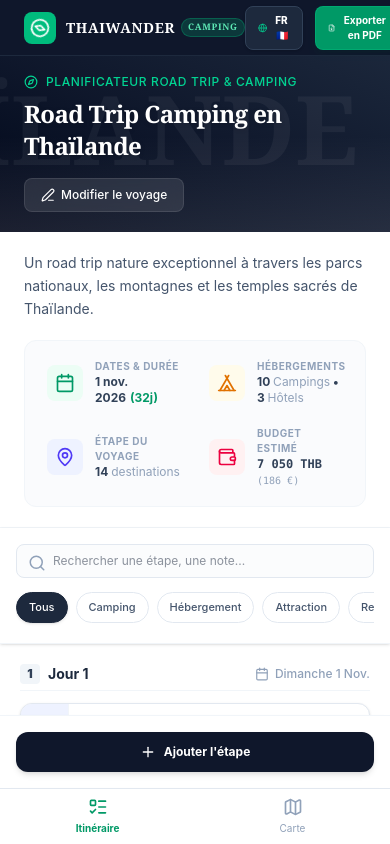
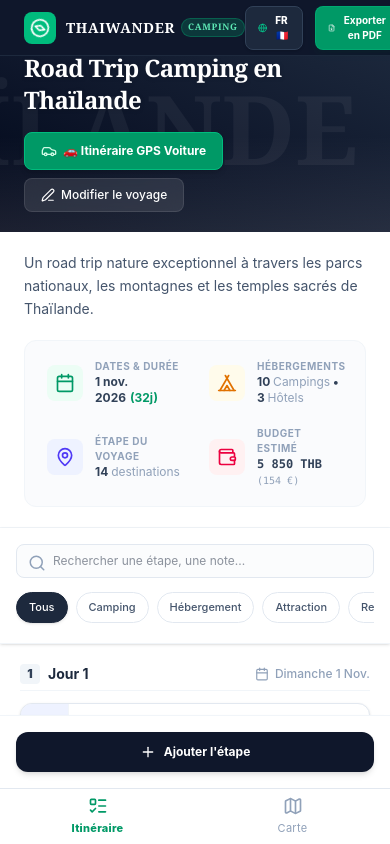
Before and after one commit to ericsotoca/ThaiWander, a React (Vite) app: page / in a window 390 px wide. Built offline with nearby package versions, Linux system fonts and the light colour scheme.

Commit message:
feat: update itinerary and add navigation features
- Update initial itinerary with new starting point in Samut Sakhon
- Implement Google Maps directions link in TripHeader
- Add bilingual support for UI elements and GPS navigation links
- Optimize mobile navigation styling and TypeScript dependency

```diff
--- a/package.json
+++ b/package.json
@@ -32,6 +32,6 @@
     "esbuild": "^0.25.0",
     "tailwindcss": "^4.3.3",
     "tsx": "^4.21.0",
-    "typescript": "^7.0.2"
+    "typescript": "^5.3.3"
   }
 }
--- a/src/App.tsx
+++ b/src/App.tsx
@@ -331,24 +331,24 @@ export default function App() {
           </div>
 
           {/* Bottom Navigation bar for mobile viewports */}
-          <nav className="absolute bottom-0 left-0 right-0 h-14 bg-white border-t border-slate-200 shadow-lg z-30 flex items-stretch">
+          <nav className="fixed bottom-0 left-0 right-0 h-14 bg-white border-t border-slate-200 shadow-xl z-50 flex items-stretch">
             <button
               onClick={() => setMobileTab('list')}
               className={`flex-1 flex flex-col items-center justify-center gap-1 cursor-pointer transition-colors ${
-                mobileTab === 'list' ? 'text-emerald-600 font-bold' : 'text-slate-400 hover:text-slate-600'
+                mobileTab === 'list' ? 'text-emerald-600 font-extrabold' : 'text-slate-400 hover:text-slate-600'
               }`}
             >
               <ListTodo className="w-5 h-5" />
-              <span className="text-[10px]">Itinéraire</span>
+              <span className="text-[11px] tracking-wide">{lang === 'fr' ? 'Itinéraire' : 'แผนการเดินทาง'}</span>
             </button>
             <button
               onClick={() => setMobileTab('map')}
               className={`flex-1 flex flex-col items-center justify-center gap-1 cursor-pointer transition-colors ${
-                mobileTab === 'map' ? 'text-emerald-600 font-bold' : 'text-slate-400 hover:text-slate-600'
+                mobileTab === 'map' ? 'text-emerald-600 font-extrabold' : 'text-slate-400 hover:text-slate-600'
               }`}
             >
               <Map className="w-5 h-5" />
-              <span className="text-[10px]">Carte</span>
+              <span className="text-[11px] tracking-wide">{lang === 'fr' ? 'Carte' : 'แผนที่'}</span>
             </button>
           </nav>
         </div>
--- a/src/components/ItineraryList.tsx
+++ b/src/components/ItineraryList.tsx
@@ -3,7 +3,7 @@ import { ItineraryItem, CategoryType } from '../types';
 import {
   MapPin, Tent, Bed, Compass, Utensils,
   Trash2, ArrowUp, ArrowDown, Search, Plus,
-  ChevronRight, Calendar, Info, Sparkles, Clock, Coins, Check, X
+  ChevronRight, Calendar, Info, Sparkles, Clock, Coins, Check, X, Car
 } from 'lucide-react';
 import { DEFAULT_ITINERARY } from '../initialData';
 import { THAI_TRANSLATIONS, UI_TRANSLATIONS } from '../translations';
@@ -537,6 +537,19 @@ export default function ItineraryList({
                                   {displayItem.maxInfo}
                                 </div>
                               )}
+
+                              {item.lat && item.lng && (
+                                <a
+                                  href={`https://www.google.com/maps/search/?api=1&query=${item.lat},${item.lng}`}
+                                  target="_blank"
+                                  rel="noreferrer"
+                                  className="w-full py-2.5 bg-slate-800 hover:bg-slate-950 text-white rounded-lg font-extrabold text-[11px] flex items-center justify-center gap-1.5 transition-colors shadow-sm cursor-pointer mt-1.5"
+                                  onClick={e => e.stopPropagation()}
+                                >
+                                  <Car className="w-3.5 h-3.5 text-emerald-300" />
+                                  <span>{lang === 'fr' ? "🚗 Lancer l'itinéraire GPS" : "🚗 เริ่มนำทางด้วย GPS"}</span>
+                                </a>
+                              )}
                             </div>
                           )}
                         </div>
--- a/src/components/TravelMap.tsx
+++ b/src/components/TravelMap.tsx
@@ -75,6 +75,7 @@ export default function TravelMap({
   const mapRef = useRef<L.Map | null>(null);
   const markersRef = useRef<Record<string, L.Marker>>({});
   const polylineRef = useRef<L.Polyline | null>(null);
+  const polylineBgRef = useRef<L.Polyline | null>(null);
 
   // Translate single item for map popups
   const getTranslatedItem = (item: ItineraryItem) => {
@@ -154,10 +155,14 @@ export default function TravelMap({
     });
     markersRef.current = {};
 
-    // Clear existing polyline
+     // Clear existing polylines
     if (polylineRef.current) {
       polylineRef.current.remove();
       polylineRef.current = null;
+    }
+    if (polylineBgRef.current) {
+      polylineBgRef.current.remove();
+      polylineBgRef.current = null;
     }
 
     if (items.length === 0) return;
@@ -217,6 +222,7 @@ export default function TravelMap({
       const dayLabel = lang === 'fr' ? `Jour ${item.day}` : `วันที่ ${item.day}`;
       const expertLabel = lang === 'fr' ? "💡 CONSEIL D'EXPERT" : "💡 คำแนะนำพิเศษ";
       const descLabel = lang === 'fr' ? "ℹ️ DESCRIPTION" : "ℹ️ ข้อมูลสถานที่";
+      const gpsLabel = lang === 'fr' ? "🚗 GPS (Ouvrir dans Google Maps)" : "🚗 นำทาง (เปิด Google Maps)";
 
       // Bind a nice popup with photos, advice, and detailed info
       const popupContent = `
@@ -258,6 +264,18 @@ export default function TravelMap({
                 <p class="m-0 text-[10px] leading-snug text-slate-600">${displayItem.maxInfo}</p>
               </div>
             ` : ''}
+
+            <div class="mt-2.5 pt-2 border-t border-slate-100">
+              <a
+                href="https://www.google.com/maps/search/?api=1&query=${item.lat},${item.lng}"
+                target="_blank"
+                rel="noreferrer"
+                class="flex items-center justify-center gap-1.5 text-center bg-slate-800 hover:bg-slate-900 text-white text-[10px] font-extrabold py-1.5 px-2.5 rounded-lg transition-all"
+                style="display: flex; text-decoration: none;"
+              >
+                <span>${gpsLabel}</span>
+              </a>
+            </div>
           </div>
         </div>
       `;
@@ -267,12 +285,22 @@ export default function TravelMap({
       latLngs.push([item.lat, item.lng]);
     });
 
-    // Draw route connecting points in sequence
+    // Draw route connecting points in sequence with dual layer driving aesthetic
     if (latLngs.length > 1) {
+      // 1. Solid background road path
+      polylineBgRef.current = L.polyline(latLngs, {
+        color: '#059669', // Emerald 600
+        weight: 6,
+        opacity: 0.45,
+        lineCap: 'round',
+        lineJoin: 'round'
+      }).addTo(map);
+
+      // 2. Dashed inner GPS styling
       polylineRef.current = L.polyline(latLngs, {
         color: '#1e293b', // Slate 800
-        weight: 3.5,
-        opacity: 0.65,
+        weight: 2.5,
+        opacity: 0.85,
         dashArray: '8, 8',
         lineCap: 'round',
         lineJoin: 'round'
--- a/src/components/TripHeader.tsx
+++ b/src/components/TripHeader.tsx
@@ -1,6 +1,6 @@
 import { useState } from 'react';
 import { TripSettings, ItineraryItem } from '../types';
-import { Calendar, Edit3, Save, MapPin, Compass, Wallet, Tent } from 'lucide-react';
+import { Calendar, Edit3, Save, MapPin, Compass, Wallet, Tent, Car } from 'lucide-react';
 
 interface TripHeaderProps {
   settings: TripSettings;
@@ -22,6 +22,24 @@ export default function TripHeader({ settings, items, onUpdateSettings, lang = '
       startDate
     });
     setIsEditing(false);
+  };
+
+  // Generate turn-by-turn driving Google Maps route linking all steps in sequence
+  const getGoogleMapsDirectionsLink = () => {
+    if (items.length === 0) return '#';
+    const sortedItems = [...items].sort((a, b) => a.day - b.day);
+    const validItems = sortedItems.filter(item => item.lat && item.lng);
+    if (validItems.length === 0) return '#';
+
+    const origin = `${validItems[0].lat},${validItems[0].lng}`;
+    const destination = `${validItems[validItems.length - 1].lat},${validItems[validItems.length - 1].lng}`;
+
+    if (validItems.length <= 2) {
+      return `https://www.google.com/maps/dir/?api=1&origin=${origin}&destination=${destination}&travelmode=driving`;
+    }
+
+    const waypoints = validItems.slice(1, -1).map(item => `${item.lat},${item.lng}`).join('|');
+    return `https://www.google.com/maps/dir/?api=1&origin=${origin}&destination=${destination}&waypoints=${encodeURIComponent(waypoints)}&travelmode=driving`;
   };
 
   // Compute statistics
@@ -74,11 +92,23 @@ export default function TripHeader({ settings, items, onUpdateSettings, lang = '
             )}
           </div>
 
-          <div className="flex gap-2">
+          <div className="flex flex-wrap gap-2">
+            {!isEditing && items.length > 0 && (
+              <a
+                href={getGoogleMapsDirectionsLink()}
+                target="_blank"
+                rel="noreferrer"
+                className="bg-emerald-600 hover:bg-emerald-700 text-white font-bold text-xs px-4 py-2.5 rounded-lg flex items-center gap-1.5 shadow-md hover:shadow-lg transition-all border border-emerald-500 cursor-pointer text-center whitespace-nowrap"
+              >
+                <Car className="w-4 h-4 text-emerald-100" />
+                <span>{lang === 'fr' ? "🚗 Itinéraire GPS Voiture" : "🚗 นำทาง GPS ขับรถ"}</span>
+              </a>
+            )}
+
             {isEditing ? (
               <button
                 onClick={handleSave}
-                className="bg-emerald-500 hover:bg-emerald-600 text-white font-semibold text-xs px-4 py-2 rounded-lg flex items-center gap-1.5 shadow-md cursor-pointer transition-colors"
+                className="bg-slate-800 hover:bg-slate-900 text-white font-semibold text-xs px-4 py-2 rounded-lg flex items-center gap-1.5 shadow-md cursor-pointer transition-colors"
               >
                 <Save className="w-3.5 h-3.5" />
                 <span>{lang === 'fr' ? "Enregistrer" : "บันทึก"}</span>
--- a/src/initialData.ts
+++ b/src/initialData.ts
@@ -8,6 +8,7 @@ export const DEFAULT_TRIP_SETTINGS: TripSettings = {
 
 // Precise coordinates for all default places in Thailand
 export const PLACE_COORDINATES: Record<string, { lat: number; lng: number }> = {
+  "123/99 Sarintara 1 Village, Samut Sakhon": { lat: 13.5266, lng: 100.3161 },
   "Bangkok": { lat: 13.7563, lng: 100.5018 },
   "Wat Sangkat Rattanakhiri Uthai Thani": { lat: 15.3857, lng: 100.0232 },
   "Mae Wong National Park": { lat: 16.0384, lng: 99.1171 },
@@ -26,17 +27,17 @@ export const PLACE_COORDINATES: Record<string, { lat: number; lng: number }> = {
 export const DEFAULT_ITINERARY: ItineraryItem[] = [
   {
     id: "item-1",
-    placeName: "Bangkok",
+    placeName: "123/99 Sarintara 1 Village, Samut Sakhon",
     day: 1,
     category: "Lodging",
-    notes: "Départ du road trip - Achat gaz Decathlon",
-    lat: 13.7563,
-    lng: 100.5018,
+    notes: "Logement chez l'habitant (Gratuit) - Départ du road trip",
+    lat: 13.5266,
+    lng: 100.3161,
     duration: "1 nuit",
-    budget: 1200,
-    imageUrl: "https://images.unsplash.com/photo-1508009603885-50cf7c579365?auto=format&fit=crop&w=600&q=80",
-    detailedTips: "Achetez impérativement vos cartouches de gaz à vis (230g ou 450g) chez Decathlon Rama IV avant de quitter Bangkok. Prévoyez suffisamment d'espèces (bahts thaïlandais) car les accueils des parcs nationaux n'acceptent pas les cartes bancaires.",
-    maxInfo: "Capitale vibrante et point de départ idéal. Profitez-en pour louer votre véhicule de camping (un pick-up 4x4 ou SUV est vivement recommandé pour les routes de montagne du Nord)."
+    budget: 0,
+    imageUrl: "https://images.unsplash.com/photo-1513694203232-719a280e022f?auto=format&fit=crop&w=600&q=80",
+    detailedTips: "Logement chez l'habitant gratuit. Adresse exacte : 123/99 Sarintara 1 Village, Khok Kham Subdistrict, Mueang Samut Sakhon District, Samut Sakhon 74000. Profitez-en pour vous reposer et planifier le départ. Achetez vos cartouches de gaz à vis (230g ou 450g) chez Decathlon Rama IV à Bangkok avant de prendre la route vers le Nord.",
+    maxInfo: "Un accueil chaleureux et gratuit chez l'habitant. Idéal pour commencer le road trip en toute sérénité et s'immerger directement dans la vie locale thaïlandaise."
   },
   {
     id: "item-2",
```
